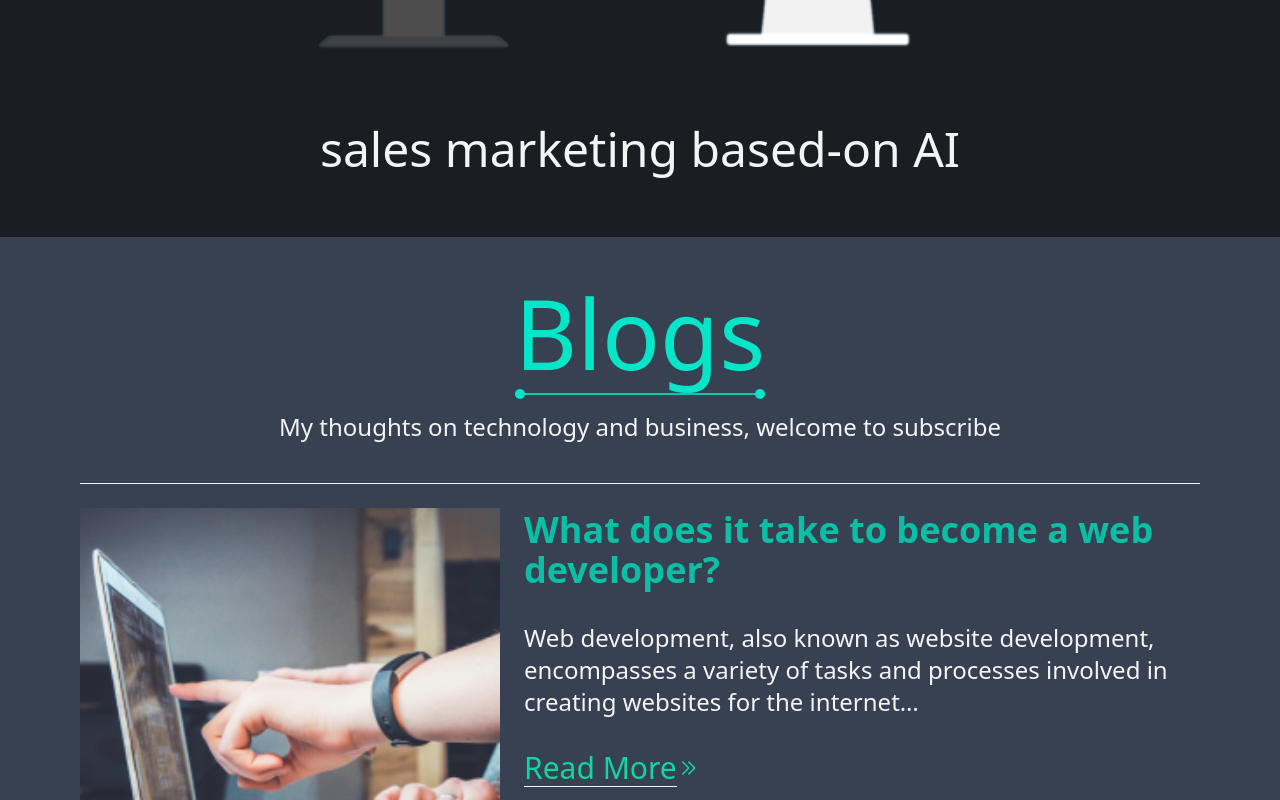
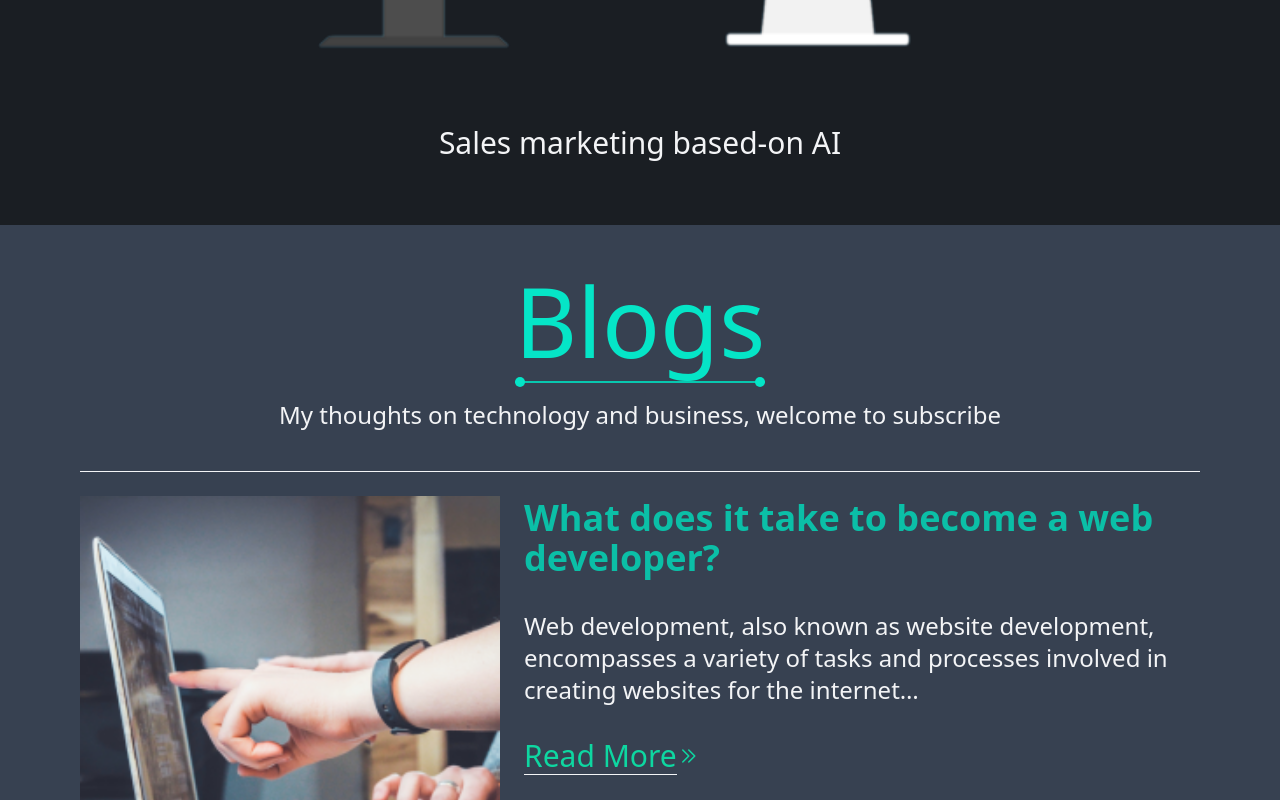
Before and after one commit to naser-papi/naserpapidev, a Next.js app: page / in a window 1280 px wide. Shown: the part 4080-4880 px from the top of the page. Built offline with nearby package versions, Linux system fonts and the light colour scheme.

Commit message:
fixed a bug

```diff
--- a/src/components/atom/project-card/index.tsx
+++ b/src/components/atom/project-card/index.tsx
@@ -62,7 +62,7 @@ const ProjectCard = ({
                 </div>
             </Link>
             <br />
-            <p className={"sm:text-2xl xl:text-5xl"}>{description}</p>
+            <p className={"sm:text-2xl xl:text-3xl"}>{description}</p>
         </div>
     );
 };
--- a/src/components/organism/landing/contact-footer.tsx
+++ b/src/components/organism/landing/contact-footer.tsx
@@ -34,9 +34,6 @@ const ContactFooter = () => {
             >
                 © 2024 Naser Papi. All rights reserved.
             </h3>
-            <p className={"text-center col-span-2 pt-6"}>
-                Figma Designer: JohannLeon
-            </p>
         </div>
     );
 };
--- a/src/components/organism/landing/works-carousel.tsx
+++ b/src/components/organism/landing/works-carousel.tsx
@@ -19,35 +19,39 @@ const WorksCarousel = () => {
                 image2={wodioDesk}
                 title={"Wodio AI app"}
                 link={"https://wodio.ai/"}
-                description={"sales marketing based-on AI"}
+                description={"Sales marketing based-on AI"}
             />
             <ProjectCard
                 image1={optimyarMob}
                 image2={optimyarDesk}
                 title={"Optimyar LMS app"}
                 link={"https://app.optimyar.com"}
-                description={"sales marketing based-on AI"}
+                description={
+                    "A Learning Management System With unique features"
+                }
             />
             <ProjectCard
                 image1={ariyadisMob}
                 image2={ariyadisDesk}
                 title={"Kookaat IS app"}
                 link={"https://www.ariyadis.com/#platform"}
-                description={"sales marketing based-on AI"}
+                description={"Pickup and Delivery integred with Fintech system"}
             />
             <ProjectCard
                 image1={niocMob}
                 image2={niocDesk}
                 title={"NIOC TDMS app"}
                 link={"/projects/tdms-winapp"}
-                description={"sales marketing based-on AI"}
+                description={"Technical Data analyzer and Management System "}
             />
             <ProjectCard
                 image1={kwpaMob}
                 image2={kwpaDesk}
                 title={"KWPA Finance App"}
                 link={"/projects/kwpa-isapp"}
-                description={"sales marketing based-on AI"}
+                description={
+                    "Fully Integrated Financial, Commercial And Logistic Application"
+                }
             />
         </CardCarousel>
     );
```
